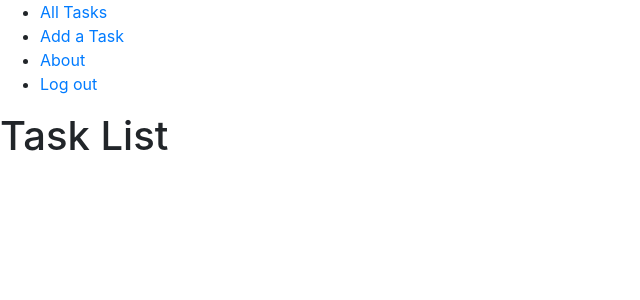
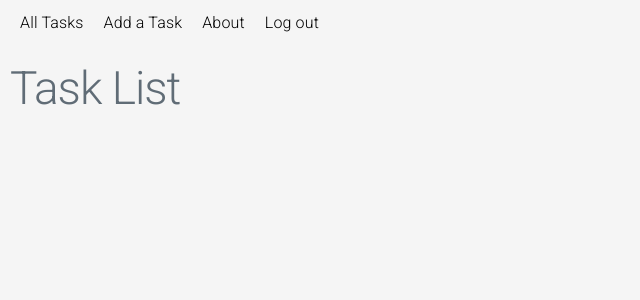
Before and after one commit to zmar0519/unit-4-todo-app, a Django app: page /tasks/ in a window 1280 px wide. Shown: the top 300 px of the page, without its empty margins (0-640 px from the left). Run offline with Django 3.2, Linux system fonts and the light colour scheme; the visitor is signed in with stand-in values (Sample User, id 1); data that the repository does not hold is empty; some libraries are stand-ins or nearby versions.

Commit message:
finished?

```diff
--- a/main_app/static/css/about.css
+++ b/main_app/static/css/about.css
@@ -1,3 +1,4 @@
 body {
-  background-color: grey;
+  background-color: whitesmoke;
+  padding: 10px;
 }
--- a/main_app/static/css/base.css
+++ b/main_app/static/css/base.css
@@ -1,3 +1,19 @@
 body {
-  background-color: grey;
+  background-color: whitesmoke;
+  padding: 10px;
 }
+
+.nav-bar {
+  display: flex;
+}
+
+li {
+  text-decoration: none;
+  list-style-type: none;
+  margin: 0 1rem;
+}
+
+a {
+  text-decoration: none;
+  color: black;
+}
--- a/main_app/static/css/form.css
+++ b/main_app/static/css/form.css
@@ -1,5 +1,6 @@
 body {
-  background-color: grey;
+  background-color: whitesmoke;
+  padding: 10px;
 }
 
 .form-container {
--- /dev/null
+++ b/main_app/static/css/task-index.css
@@ -0,0 +1,17 @@
+body {
+  background-color: whitesmoke;
+  padding: 10px;
+}
+
+.card {
+  border: 1px solid black;
+  width: 360px;
+  text-align: center;
+  padding: 1rem;
+}
+
+.card-container {
+  display: flex;
+  flex-wrap: wrap;
+  gap: 1rem;
+}
--- a/main_app/templates/base.html
+++ b/main_app/templates/base.html
@@ -7,7 +7,9 @@
   <meta http-equiv="X-UA-Compatible" content="IE=edge">
   <meta name="viewport" content="width=device-width, initial-scale=1.0">
   <title>Todo App</title>
-  <link rel="stylesheet" href="https://maxcdn.bootstrapcdn.com/bootstrap/4.0.0/css/bootstrap.min.css" integrity="sha384-Gn5384xqQ1aoWXA+058RXPxPg6fy4IWvTNh0E263XmFcJlSAwiGgFAW/dAiS6JXm" crossorigin="anonymous">
+  <link rel="stylesheet" href="https://fonts.googleapis.com/css?family=Roboto:300,300italic,700,700italic">
+  <link rel="stylesheet" href="https://cdnjs.cloudflare.com/ajax/libs/normalize/8.0.1/normalize.css">
+  <link rel="stylesheet" href="https://cdnjs.cloudflare.com/ajax/libs/milligram/1.4.1/milligram.css">
   <link rel="stylesheet" href="{% static 'css/base.css' %}">
   {% block head %}
   {% endblock %}
@@ -15,14 +17,14 @@
 <body>
   <header>
     <nav>
-      <ul>
+      <ul class="nav-bar">
          {% if user.is_authenticated %}
             <li><a href="{% url 'tasks_index' %}">All Tasks</a></li>
             <li><a href="{% url 'tasks_create' %}">Add a Task</a></li>
             <li><a href="{% url 'about' %}">About</a></li>
             <li><a href="{% url 'logout' %}">Log out</a></li>
           {% else %}
-             <li><a href="{% url 'about' %}">About</a></li>
+            <li><a href="{% url 'about' %}">About</a></li>
             <li><a href="{% url 'home' %}">Login</a></li>
             <li><a href="{% url 'signup' %}">Sign Up</a></li>
           {% endif %}
--- a/main_app/templates/tasks/detail.html
+++ b/main_app/templates/tasks/detail.html
@@ -2,7 +2,6 @@
 {% load static %}
 
 {% block head %}
-<link rel="stylesheet" href="https://maxcdn.bootstrapcdn.com/bootstrap/4.0.0/css/bootstrap.min.css" integrity="sha384-Gn5384xqQ1aoWXA+058RXPxPg6fy4IWvTNh0E263XmFcJlSAwiGgFAW/dAiS6JXm" crossorigin="anonymous">
 <link
   rel="stylesheet"
   type="text/css"
--- a/main_app/templates/tasks/index.html
+++ b/main_app/templates/tasks/index.html
@@ -2,7 +2,6 @@
 {% load static %}
 
 {% block head %}
-<link rel="stylesheet" href="https://maxcdn.bootstrapcdn.com/bootstrap/4.0.0/css/bootstrap.min.css" integrity="sha384-Gn5384xqQ1aoWXA+058RXPxPg6fy4IWvTNh0E263XmFcJlSAwiGgFAW/dAiS6JXm" crossorigin="anonymous">
 <link rel="stylesheet" type="text/css" href="{% static 'css/task-index.css' %}"/>
 {% endblock %}
 
--- a/main_app/views.py
+++ b/main_app/views.py
@@ -32,7 +32,7 @@ def signup(request):
     if form.is_valid():
       user = form.save()
       login(request, user)
-      return redirect('task_index')
+      return redirect('home')
     else:
       error_message = "Invalid Sign up = try again"
   form = UserCreationForm()
```
Also changed, not shown: main_app/static/css/task-detail.css (+7 -1 lines), main_app/templates/about.html (+7 -1 lines), main_app/templates/home.html (+13 -2 lines).
